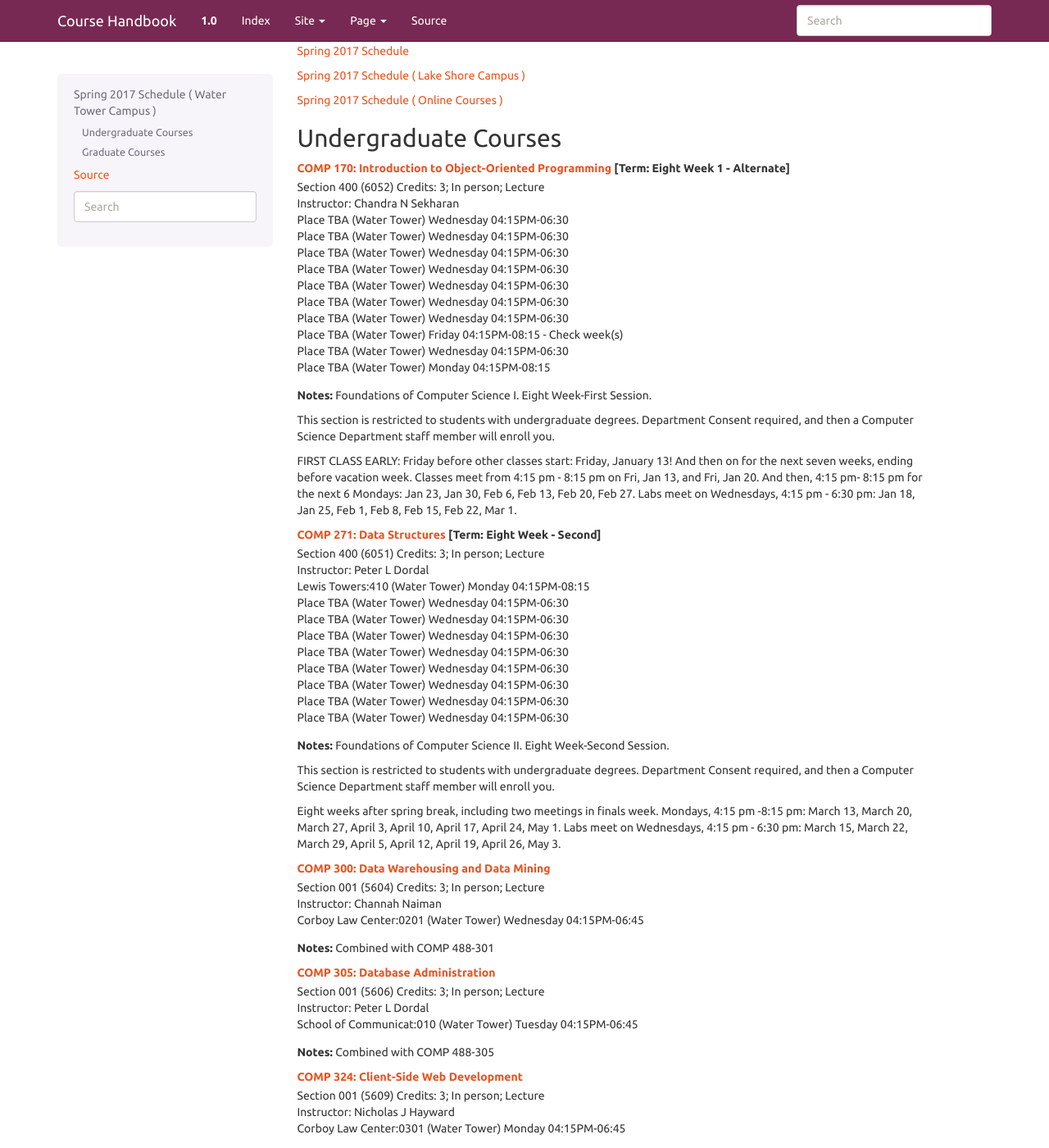
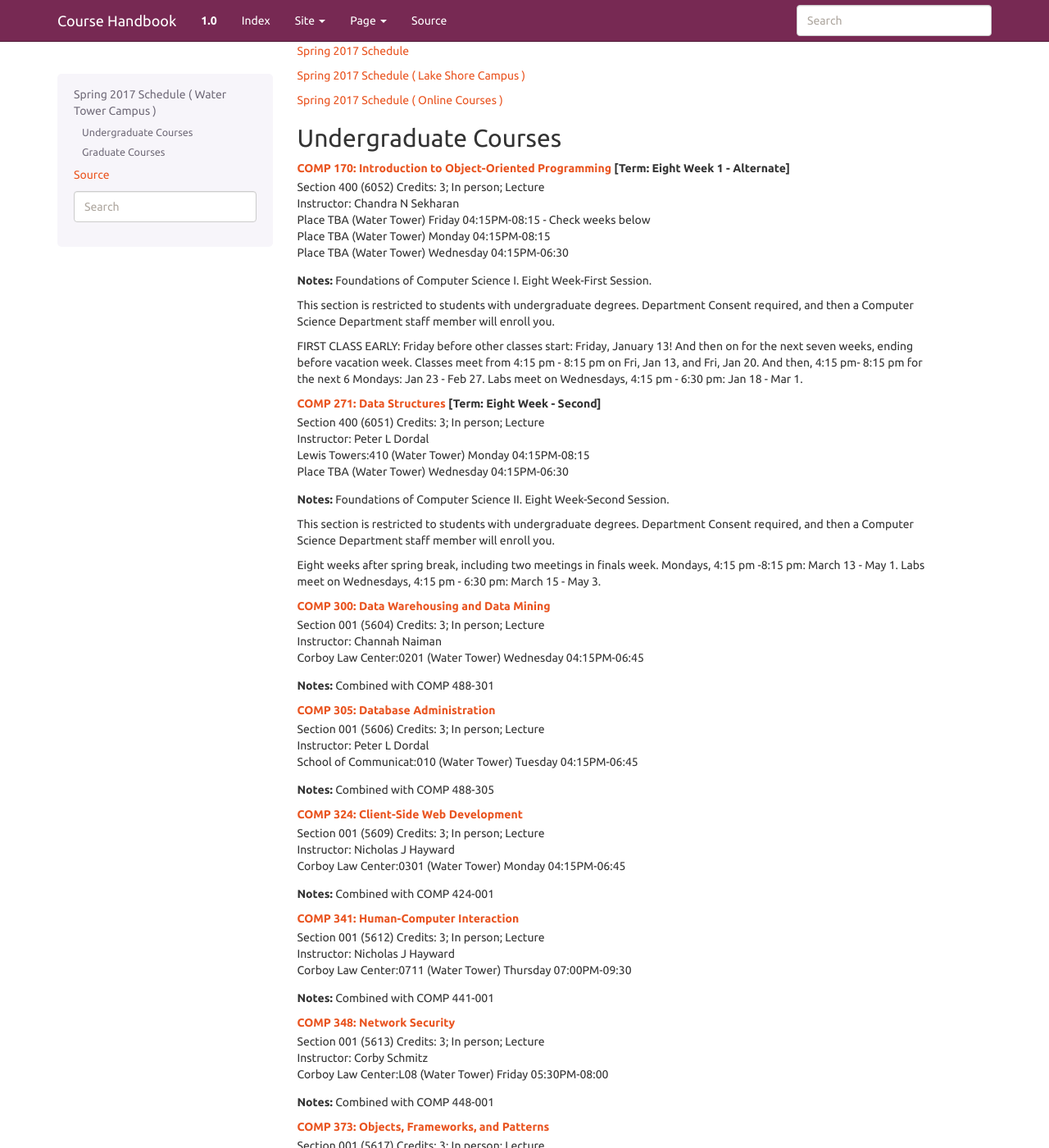
Before and after one commit to kyang5/coursedescriptions, a Sphinx documentation site: the page built from source/waterTowerSpring.rst, in a window 1280 px wide and 1400 px high, scrolled down 427 px. Shown: the whole window at 82% size. Built offline with Sphinx 7.4.7, drawn with Linux system fonts in a browser that asks for light colours.

Commit message:
hand-fixed repeated Weds in 8-wk 170,271

```diff
--- a/source/waterTowerSpring.rst
+++ b/source/waterTowerSpring.rst
@@ -43,16 +43,9 @@ Undergraduate Courses
 :doc:`comp170` [Term: Eight Week 1 - Alternate]
     | Section 400 (6052) Credits: 3; In person; Lecture
     | Instructor: Chandra N Sekharan
+    | Place TBA (Water Tower) Friday 04:15PM-08:15 - Check weeks below
+    | Place TBA (Water Tower) Monday 04:15PM-08:15
     | Place TBA (Water Tower) Wednesday 04:15PM-06:30
-    | Place TBA (Water Tower) Wednesday 04:15PM-06:30
-    | Place TBA (Water Tower) Wednesday 04:15PM-06:30
-    | Place TBA (Water Tower) Wednesday 04:15PM-06:30
-    | Place TBA (Water Tower) Wednesday 04:15PM-06:30
-    | Place TBA (Water Tower) Wednesday 04:15PM-06:30
-    | Place TBA (Water Tower) Wednesday 04:15PM-06:30
-    | Place TBA (Water Tower) Friday 04:15PM-08:15 - Check week(s)
-    | Place TBA (Water Tower) Wednesday 04:15PM-06:30
-    | Place TBA (Water Tower) Monday 04:15PM-08:15
 
     **Notes:**
     Foundations of Computer Science I.  Eight Week-First Session.
@@ -65,21 +58,13 @@ Undergraduate Courses
 
 
     FIRST CLASS EARLY:  Friday before other classes start:  Friday, January 13!  And then on for the next seven weeks, ending before vacation week.  Classes
-    meet from 4:15 pm - 8:15 pm on Fri, Jan 13, and Fri, Jan 20.  And then, 4:15 pm- 8:15 pm for the next 6 Mondays:  Jan 23, Jan 30, Feb 6, Feb 13, Feb 20, Feb
-    27.  Labs meet on Wednesdays, 4:15 pm - 6:30 pm:  Jan 18, Jan 25, Feb 1, Feb 8, Feb 15, Feb 22, Mar 1.
+    meet from 4:15 pm - 8:15 pm on Fri, Jan 13, and Fri, Jan 20.  And then, 4:15 pm- 8:15 pm for the next 6 Mondays:  Jan 23 - Feb 27.  Labs meet on Wednesdays, 4:15 pm - 6:30 pm:  Jan 18 - Mar 1.
 
 
 :doc:`comp271` [Term: Eight Week - Second]
     | Section 400 (6051) Credits: 3; In person; Lecture
     | Instructor: Peter L Dordal
     | Lewis Towers:410 (Water Tower) Monday 04:15PM-08:15
-    | Place TBA (Water Tower) Wednesday 04:15PM-06:30
-    | Place TBA (Water Tower) Wednesday 04:15PM-06:30
-    | Place TBA (Water Tower) Wednesday 04:15PM-06:30
-    | Place TBA (Water Tower) Wednesday 04:15PM-06:30
-    | Place TBA (Water Tower) Wednesday 04:15PM-06:30
-    | Place TBA (Water Tower) Wednesday 04:15PM-06:30
-    | Place TBA (Water Tower) Wednesday 04:15PM-06:30
     | Place TBA (Water Tower) Wednesday 04:15PM-06:30
 
     **Notes:**
@@ -92,8 +77,8 @@ Undergraduate Courses
 
 
 
-    Eight weeks after spring break, including two meetings in finals week.  Mondays, 4:15 pm -8:15 pm:  March 13, March 20, March 27, April 3, April 10, April
-    17, April 24, May 1.  Labs meet on Wednesdays, 4:15 pm - 6:30 pm:  March 15, March 22, March 29, April 5, April 12, April 19, April 26, May 3.
+    Eight weeks after spring break, including two meetings in finals week.  Mondays, 4:15 pm -8:15 pm:  March 13 - May 1.  Labs meet on Wednesdays, 4:15 pm - 6:30 pm:  March 15 - May 3.
+
 
 
 :doc:`comp300`
```
Also changed, not shown: source/spring.rst (+4 -20 lines).
